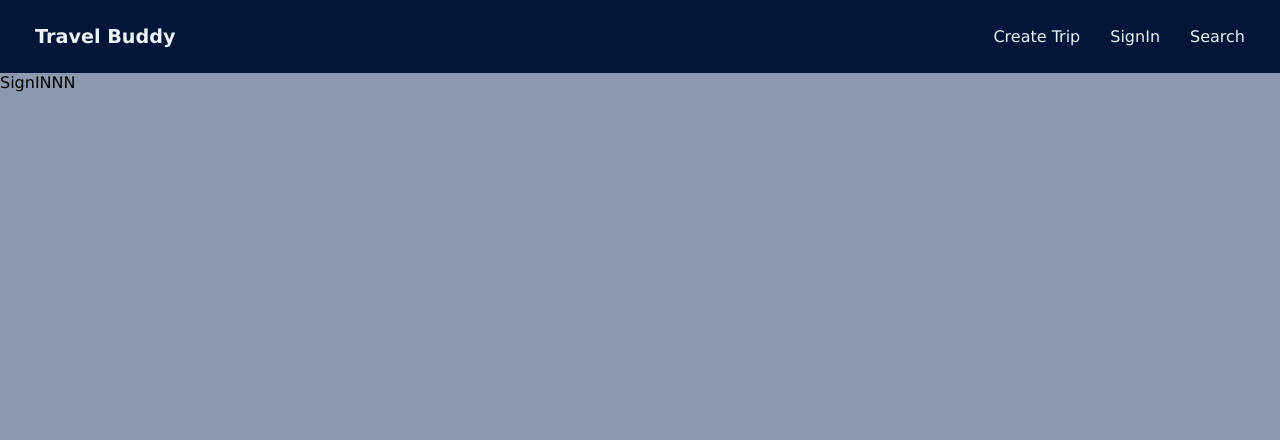
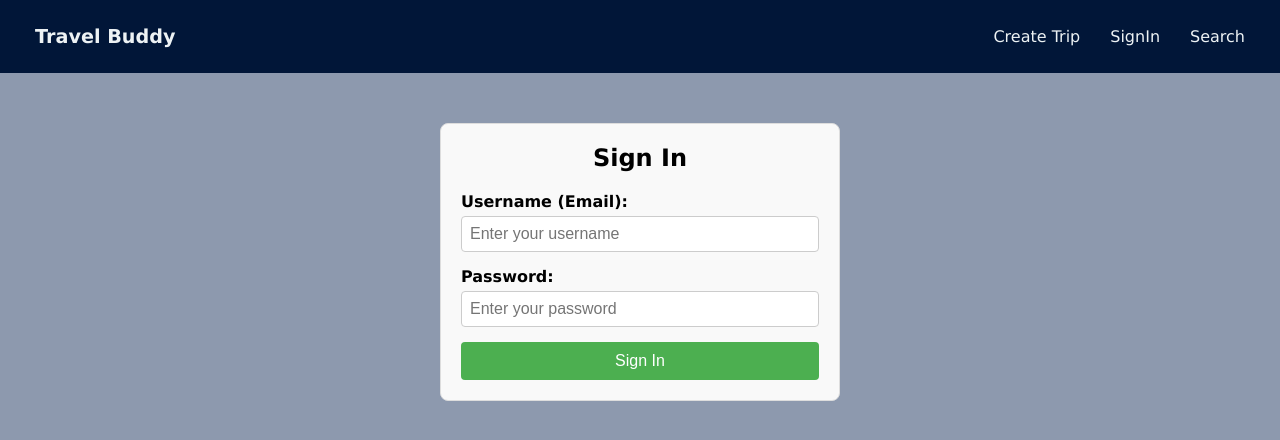
Before and after one commit to Prashantkumar-Dudhmal/Travel-Buddy, a React (Vite) app in the folder frontend/: page /SignIn in a window 1280 px wide. Shown: the top 440 px of the page. Built offline with nearby package versions, Linux system fonts and the light colour scheme.

Commit message:
Sign In page created

```diff
--- a/frontend/src/App.css
+++ b/frontend/src/App.css
@@ -36,3 +36,57 @@ li{
 a{
   text-decoration: none;
 }
+
+/* General container styling */
+.signin-container {
+  max-width: 400px;
+  margin: 50px auto;
+  padding: 20px;
+  background-color: #f9f9f9;
+  border-radius: 8px;
+  border: 1px solid #ddd;
+}
+
+h2 {
+  text-align: center;
+  margin-bottom: 20px;
+}
+
+.form-group {
+  margin-bottom: 15px;
+}
+
+label {
+  display: block;
+  margin-bottom: 5px;
+  font-weight: bold;
+}
+
+input {
+  width: 100%;
+  padding: 8px;
+  border: 1px solid #ccc;
+  border-radius: 4px;
+  font-size: 16px;
+}
+
+button {
+  width: 100%;
+  padding: 10px;
+  background-color: #4CAF50;
+  color: white;
+  border: none;
+  border-radius: 4px;
+  font-size: 16px;
+  cursor: pointer;
+}
+
+button:hover {
+  background-color: #45a049;
+}
+
+/* Error message styling */
+.error {
+  color: red;
+  font-size: 12px;
+}
--- a/frontend/src/pages/SignIn.jsx
+++ b/frontend/src/pages/SignIn.jsx
@@ -1,10 +1,65 @@
-import React from "react";
+import React,{useState} from "react";
 
 function SignIn (){
+
+    const [formData, setFormData] = useState({
+        username: '',
+        password: ''
+      });
+
+    const handleChange = (e) => {
+        const { name, value } = e.target;
+        setFormData((prevData) => ({
+          ...prevData,
+          [name]: value,
+        }));
+    };
+    const handleSubmit = (e) => {
+        //e.preventDefault();
+          // Simulate form submission (you can replace with API call)
+        console.log('Form submitted:', formData);
+        alert('Sign In successful!');
+          // You can redirect or handle further actions here after successful login
+    };
+
+
     return(
-    <div>
-        SignINNN
+    <div className="signin-container">
+      <h2>Sign In</h2>
+      <form onSubmit={handleSubmit} className="signin-form">
+        {/* Username */}
+        <div className="form-group">
+          <label htmlFor="username">Username (Email):</label>
+          <input
+            type="text"
+            id="username"
+            name="username"
+            value={formData.username}
+            onChange={handleChange}
+            placeholder="Enter your username"
+            required
+          />
+          {/*errors.username && <span className="error">{errors.username}</span>*/}
+        </div>
+
+        {/* Password */}
+        <div className="form-group">
+          <label htmlFor="password">Password:</label>
+          <input
+            type="password"
+            id="password"
+            name="password"
+            value={formData.password}
+            onChange={handleChange}
+            placeholder="Enter your password"
+            required
+          />
+          {/*errors.password && <span className="error">{errors.password}</span>*/}
+        </div>
+
+        {/* Submit Button */}
+        <button type="submit">Sign In</button>
+      </form>
     </div>
-    )
-}
+)}
 export default SignIn
```
